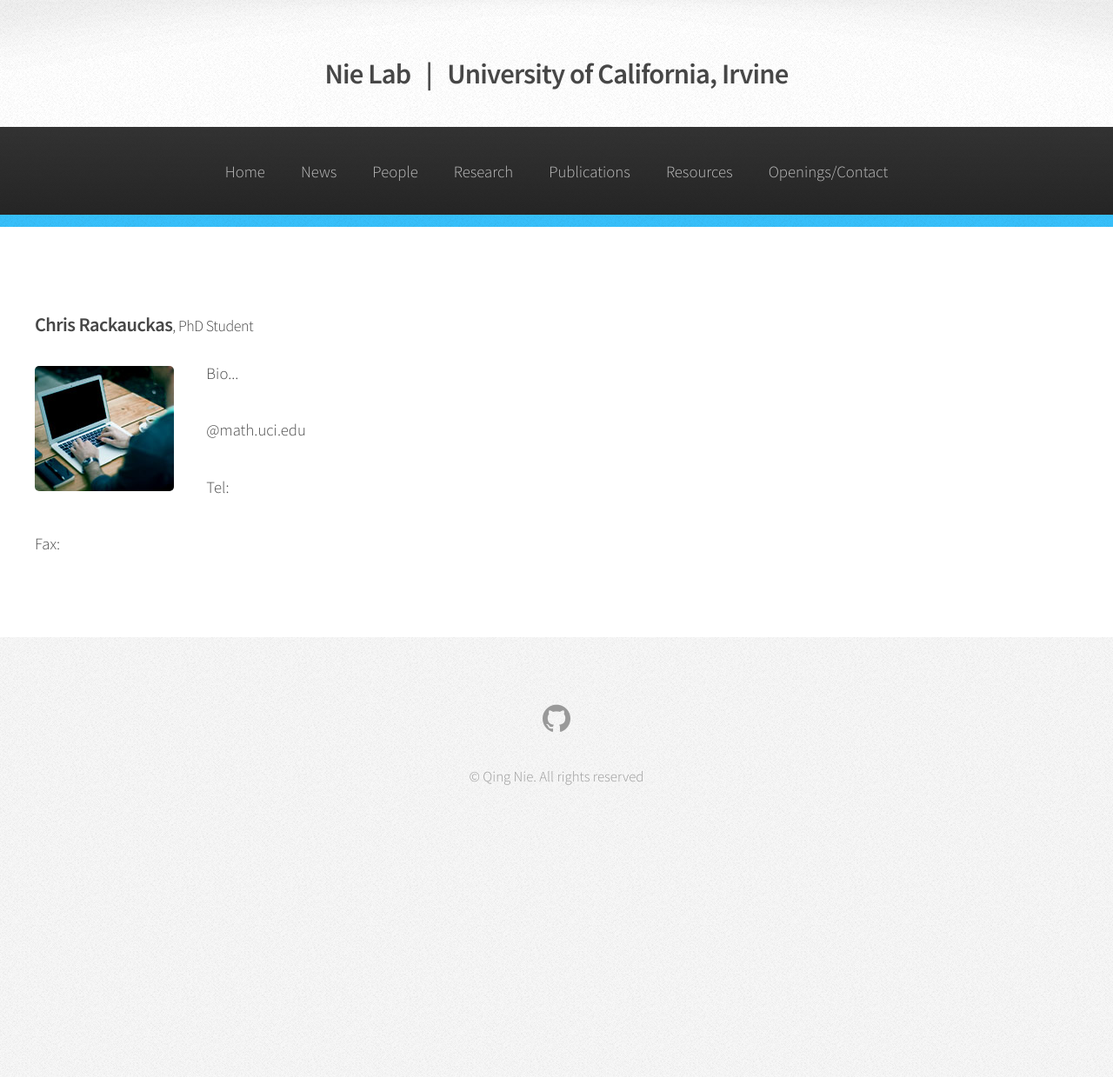
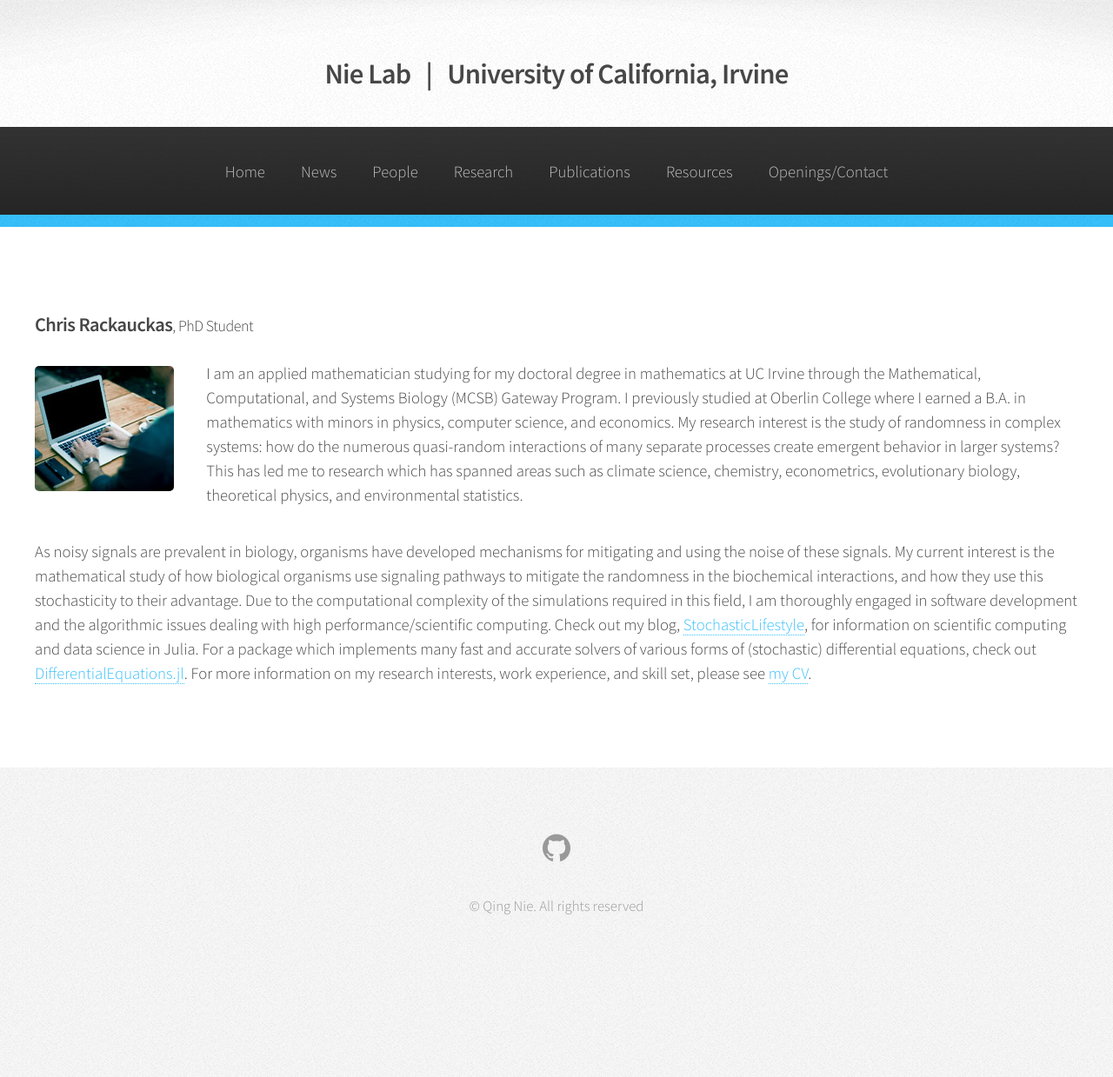
Before and after one commit to NieLab/nielab.github.io, a Jekyll site: the page built from people/chris-rackauckas.html, in a window 1280 px wide. Shown: the whole page at 87% size. Built offline with Jekyll 4.4.1, drawn with Linux system fonts in a browser that asks for light colours; before the commit the page ends 1090 px from its top, so only the background shows below that.

Commit message:
Update chris-rackauckas.html

```diff
--- a/people/chris-rackauckas.html
+++ b/people/chris-rackauckas.html
@@ -16,10 +16,26 @@ layout: default
 						<h3>Chris Rackauckas<h3b>, PhD Student</h3b></h3>
 						<span class="image left"><img src="{{ site.baseurl }}/assets/images/pic03.jpg" alt="" /></span>
 
-			  <p> Bio... </a>
-			  <p> @math.uci.edu</p>
-			  <p> Tel: </p>
-			  <p> Fax: </p>
+
+<p>I am an applied mathematician studying for my doctoral degree in mathematics at UC Irvine through
+the Mathematical, Computational, and Systems Biology (MCSB) Gateway Program. I previously studied at
+Oberlin College where I earned a B.A. in mathematics with minors in physics, computer science, and economics.
+My research interest is the study of randomness in complex systems: how do the numerous quasi-random interactions
+of many separate processes create emergent behavior in larger systems? This has led me to research which has
+spanned areas such as climate science, chemistry, econometrics, evolutionary biology, theoretical physics,
+and environmental statistics. </p>
+
+ <p>As noisy signals are prevalent in biology, organisms have developed mechanisms for mitigating and
+using the noise of these signals. My current interest is the mathematical study of how biological organisms
+use signaling pathways to mitigate the randomness in the biochemical interactions, and how they use this
+stochasticity to their advantage. Due to the computational complexity of the simulations required in this
+field, I am thoroughly engaged in software development and the algorithmic issues dealing with high
+performance/scientific computing. Check out my blog, <a href="http://www.stochasticlifestyle.com">StochasticLifestyle</a>,
+for information on scientific computing and data science in Julia. For a package which implements many fast and accurate
+solvers of various forms of (stochastic) differential equations, check out
+<a href="https://github.com/ChrisRackauckas/DifferentialEquations.jl">DifferentialEquations.jl</a>.
+For more information on my research interests, work experience, and skill set,
+please see <a href="assets/Professional/ChrisRackauckasCV.pdf">my CV</a>.  </p>
 
 
 
```
Also changed, not shown: other parts of people/chris-rackauckas.html (+1 -1 lines).
